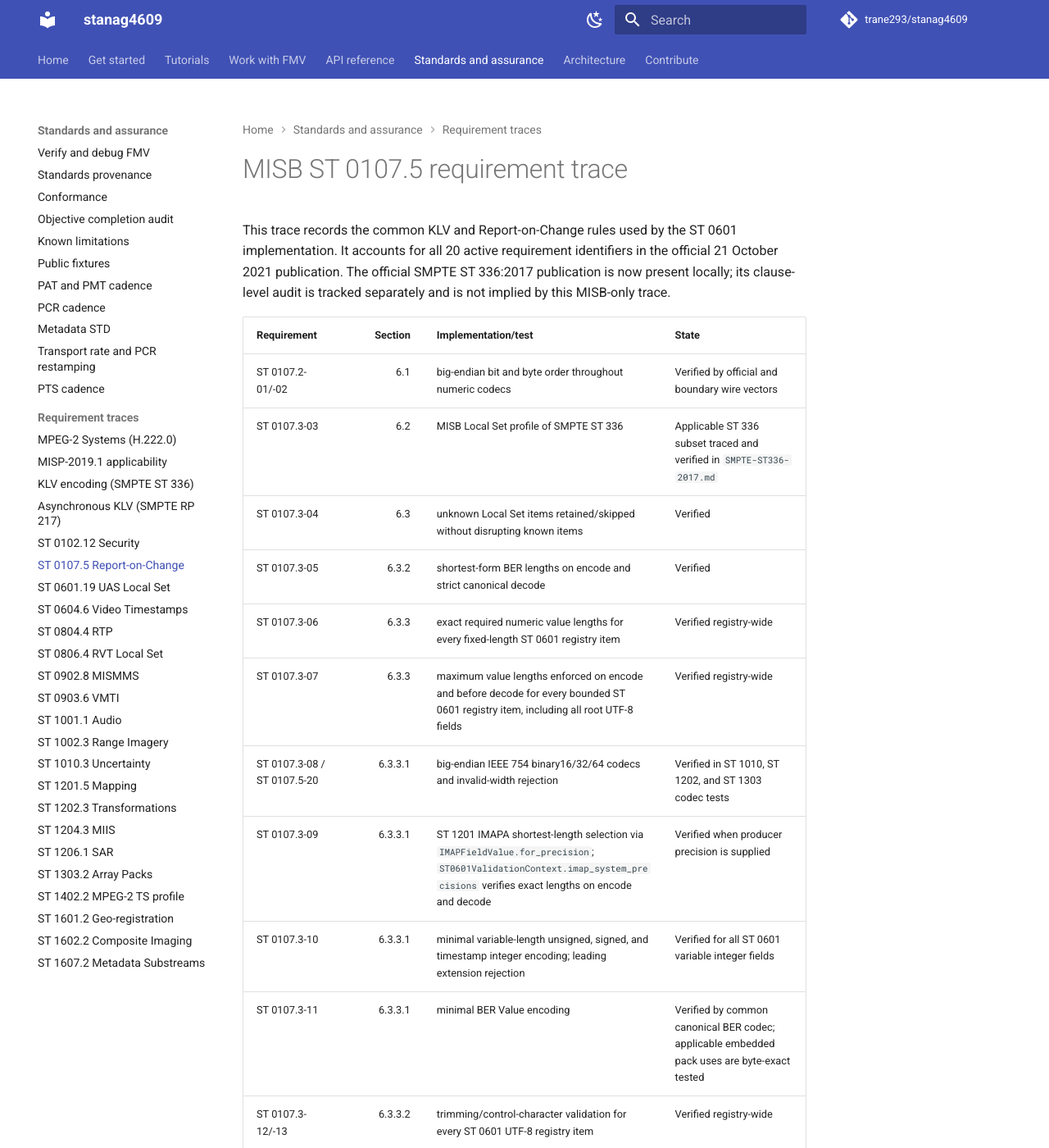
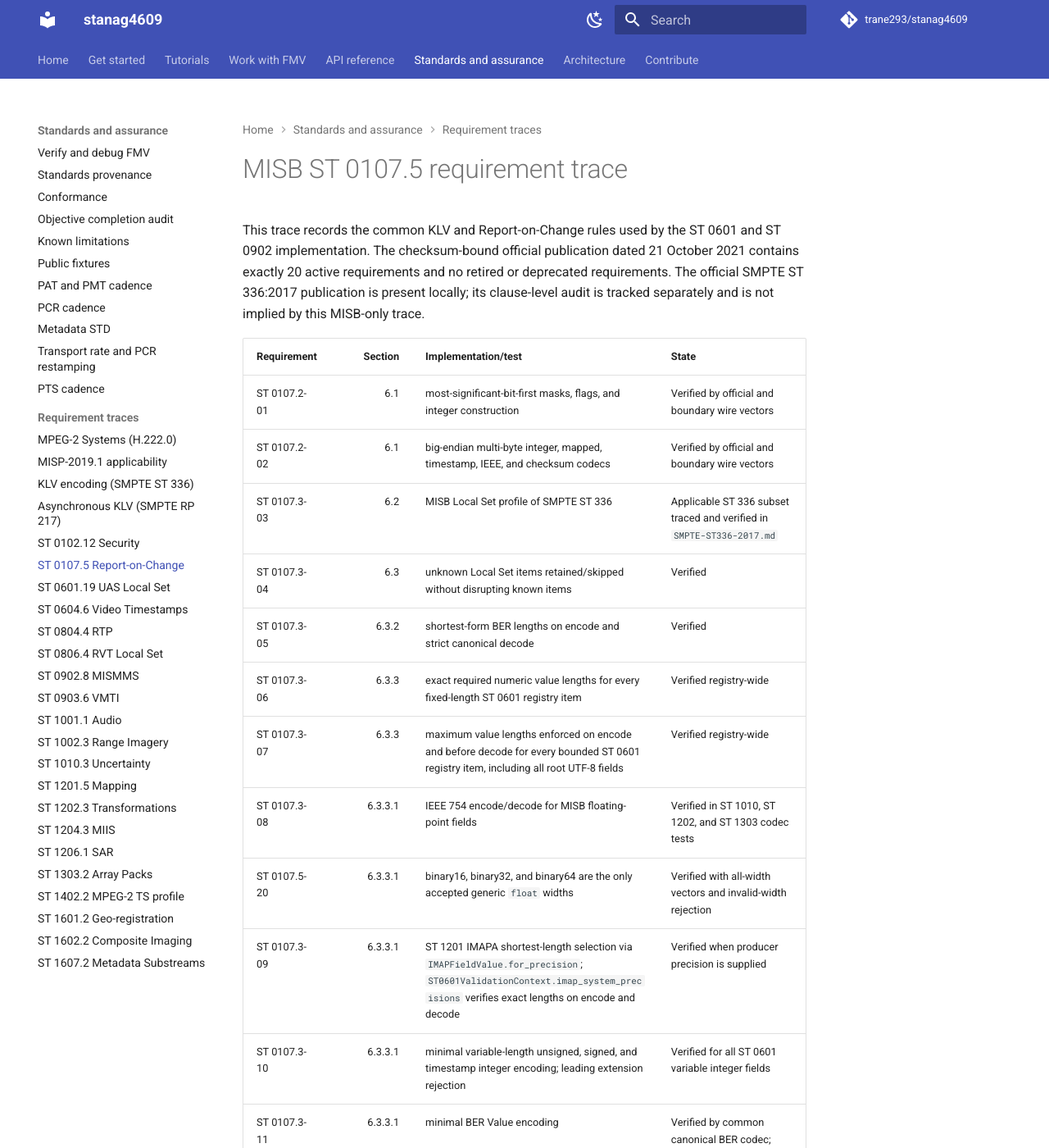
Before and after one commit to trane293/stanag4609, an MkDocs documentation site: the page built from docs/requirements/ST0107.5.md, in a window 1280 px wide and 1400 px high. Shown: the whole window at 82% size. Built offline with MkDocs 1.6.1 and Material for MkDocs 9.7.7, drawn with Linux system fonts in a browser that asks for light colours; comment, search, counter and statistics services are not loaded; some of the changed text lies outside the part shown.

Commit message:
docs(st0107): bind complete KLV baseline profile

```diff
--- a/docs/requirements/ST0107.5.md
+++ b/docs/requirements/ST0107.5.md
@@ -1,25 +1,29 @@
 # MISB ST 0107.5 requirement trace
 
 This trace records the common KLV and Report-on-Change rules used by the
-ST 0601 implementation. It accounts for all 20 active requirement identifiers
-in the official 21 October 2021 publication. The official SMPTE ST 336:2017
-publication is now present locally; its clause-level audit is tracked
-separately and is not implied by this MISB-only trace.
+ST 0601 and ST 0902 implementation. The checksum-bound official publication
+dated 21 October 2021 contains exactly 20 active requirements and no retired or
+deprecated requirements. The official SMPTE ST 336:2017 publication is present
+locally; its clause-level audit is tracked separately and is not implied by
+this MISB-only trace.
 
 | Requirement | Section | Implementation/test | State |
 |---|---:|---|---|
-| ST 0107.2-01/-02 | 6.1 | big-endian bit and byte order throughout numeric codecs | Verified by official and boundary wire vectors |
+| ST 0107.2-01 | 6.1 | most-significant-bit-first masks, flags, and integer construction | Verified by official and boundary wire vectors |
+| ST 0107.2-02 | 6.1 | big-endian multi-byte integer, mapped, timestamp, IEEE, and checksum codecs | Verified by official and boundary wire vectors |
 | ST 0107.3-03 | 6.2 | MISB Local Set profile of SMPTE ST 336 | Applicable ST 336 subset traced and verified in `SMPTE-ST336-2017.md` |
 | ST 0107.3-04 | 6.3 | unknown Local Set items retained/skipped without disrupting known items | Verified |
 | ST 0107.3-05 | 6.3.2 | shortest-form BER lengths on encode and strict canonical decode | Verified |
 | ST 0107.3-06 | 6.3.3 | exact required numeric value lengths for every fixed-length ST 0601 registry item | Verified registry-wide |
 | ST 0107.3-07 | 6.3.3 | maximum value lengths enforced on encode and before decode for every bounded ST 0601 registry item, including all root UTF-8 fields | Verified registry-wide |
-| ST 0107.3-08 / ST 0107.5-20 | 6.3.3.1 | big-endian IEEE 754 binary16/32/64 codecs and invalid-width rejection | Verified in ST 1010, ST 1202, and ST 1303 codec tests |
+| ST 0107.3-08 | 6.3.3.1 | IEEE 754 encode/decode for MISB floating-point fields | Verified in ST 1010, ST 1202, and ST 1303 codec tests |
+| ST 0107.5-20 | 6.3.3.1 | binary16, binary32, and binary64 are the only accepted generic `float` widths | Verified with all-width vectors and invalid-width rejection |
 | ST 0107.3-09 | 6.3.3.1 | ST 1201 IMAPA shortest-length selection via `IMAPFieldValue.for_precision`; `ST0601ValidationContext.imap_system_precisions` verifies exact lengths on encode and decode | Verified when producer precision is supplied |
 | ST 0107.3-10 | 6.3.3.1 | minimal variable-length unsigned, signed, and timestamp integer encoding; leading extension rejection | Verified for all ST 0601 variable integer fields |
 | ST 0107.3-11 | 6.3.3.1 | minimal BER Value encoding | Verified by common canonical BER codec; applicable embedded pack uses are byte-exact tested |
-| ST 0107.3-12/-13 | 6.3.3.2 | trimming/control-character validation for every ST 0601 UTF-8 registry item | Verified registry-wide |
-| ST 0107.4-14 | 6.3.4 | receiver `expired_tags` after an item exceeds the refresh period | Verified for generic item state |
+| ST 0107.3-12 | 6.3.3.2 | leading/trailing null, tab, line-feed, carriage-return, and space rejection for every ST 0601 UTF-8 registry item | Verified registry-wide |
+| ST 0107.3-13 | 6.3.3.2 | prohibited UTF-8 control-character rejection for every ST 0601 UTF-8 registry item | Verified registry-wide |
+| ST 0107.4-14 | 6.3.4 | required MISMMS fields and nested Security/MIIS values are cadence-checked; arbitrary reportable Known state is producer context | Verified for the selected ST 0902 profile; generic producer state is external |
 | ST 0107.4-15 | 6.3.4 | expired values removed from the receiver snapshot | Verified |
 | ST 0107.4-16 | 6.3.4 | positive-length ST 0601 Items 1, 2, and 65 | Verified |
 | ST 0107.4-17 | 6.3.4 | single-use ZLI immediately removes the last known value | Verified |
@@ -35,6 +39,14 @@
 by its four-part physical addresses, and `WaypointListState` handles Item 141
 by Waypoint ID while preserving transient reorder conflicts.
 
+ST 0107.4-14 is a producer-state obligation: absence from the wire does not
+reveal whether the producer still considers an optional item Known or has let
+it become Unknown. `MISMMSValidator` enforces cadence for the selected required
+ST 0902 population because those items are known to be required. For arbitrary
+optional reportable items, applications must supply the producer-side Known
+state; the receiver independently implements ST 0107.4-15 by expiring silent
+values after the configured refresh period.
+
 `IMAPFieldValue(value, length)` remains available when an application already
 owns a validated wire precision. Producers that start with a physical precision
 should use `IMAPFieldValue.for_precision(tag, value, precision)` so the library
```
Also changed, not shown: CHANGELOG.md (+3 -0 lines), docs/COMPLETION_AUDIT.md (+1 -1 lines), docs/CONFORMANCE.md (+1 -0 lines), docs/ROADMAP.md (+2 -0 lines), docs/STANDARDS.md (+1 -1 lines), 2 other files.
